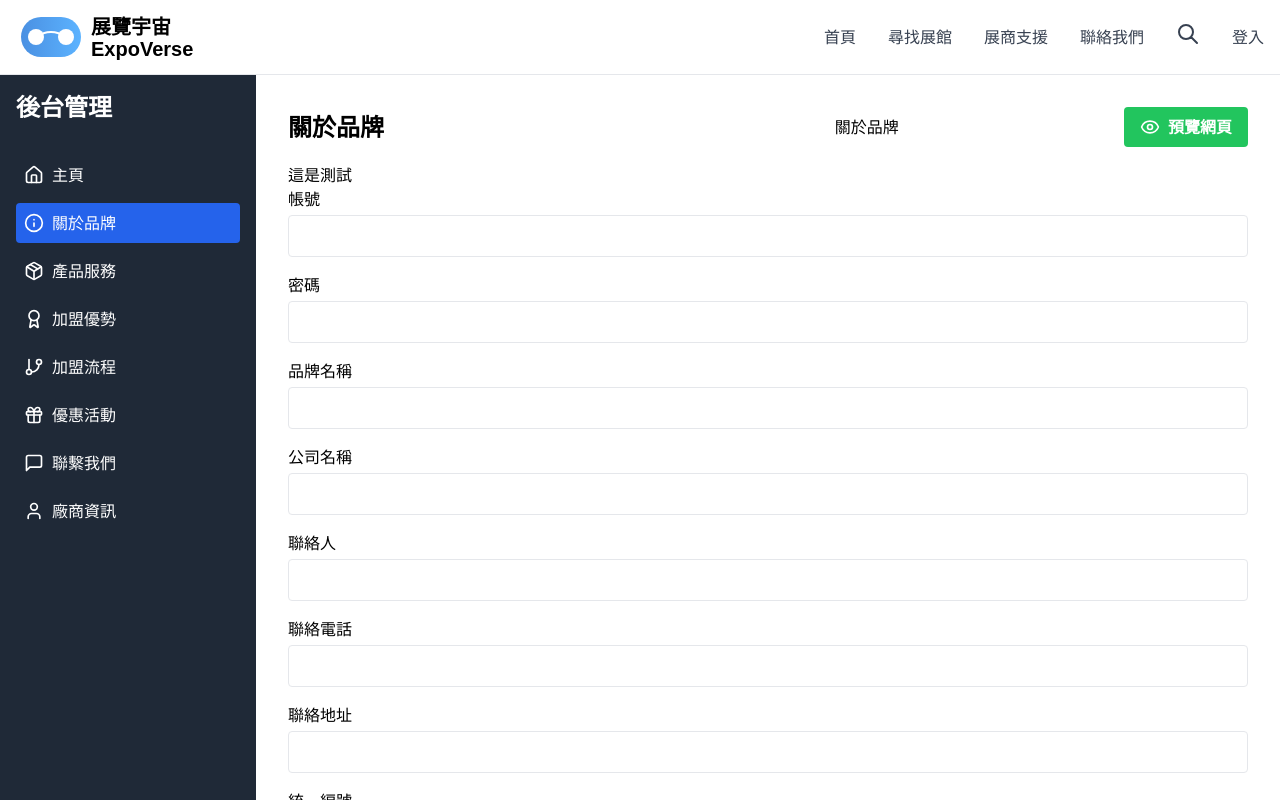
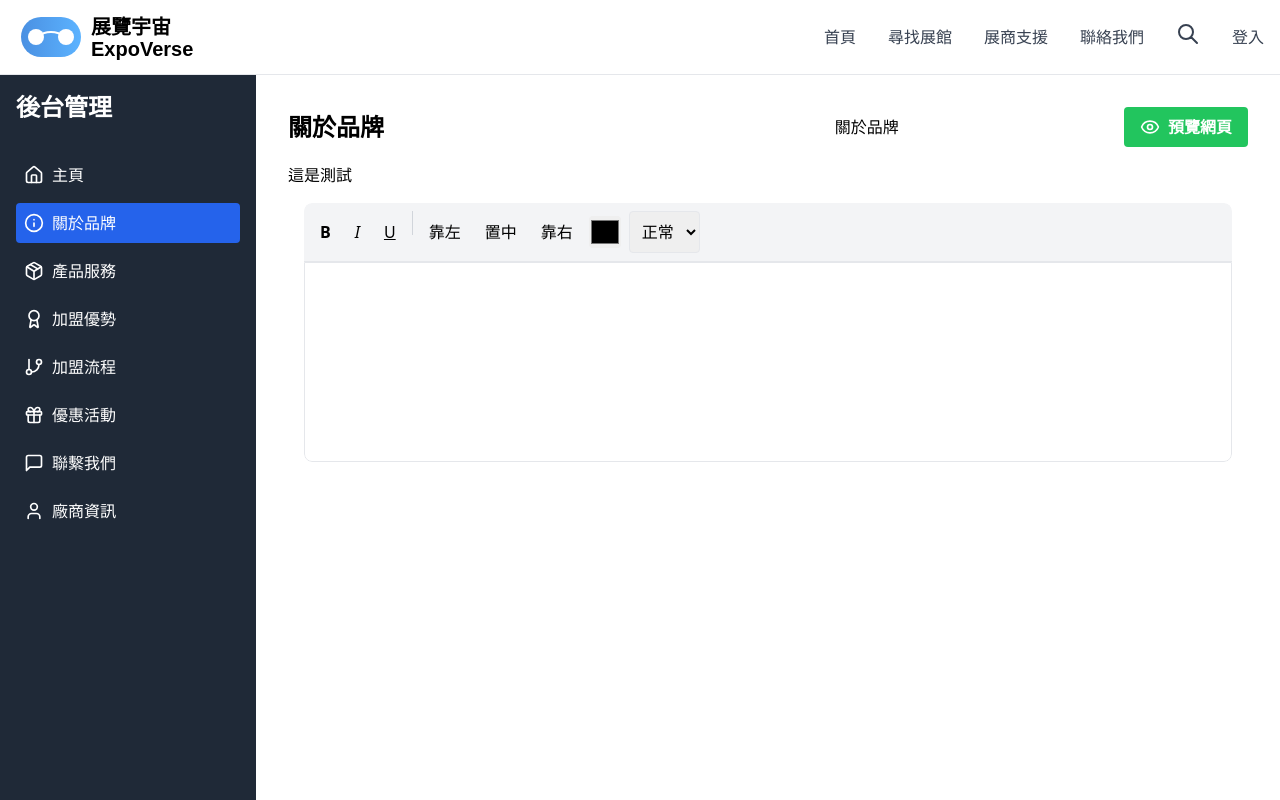
Before and after one commit to watson050308/franchise-web, a Vue app in the folder frontend/: page /app-management in a window 1280 px wide. Both pictures are taken after a click on the button "關於品牌". Shown: the top 800 px of the page. Built offline with nearby package versions, Linux system fonts and the light colour scheme.

Commit message:
edit text area

```diff
--- /dev/null
+++ b/frontend/src/components/ui/franchise/EditableArea.vue
@@ -0,0 +1,237 @@
+<!-- EditableArea.vue -->
+<template>
+    <div class="editable-container">
+      <!-- 工具欄 -->
+      <div class="toolbar bg-gray-100 p-2 rounded-t-lg border-b flex flex-wrap gap-2">
+        <!-- 文字樣式 -->
+        <div class="flex gap-2">
+          <button
+            v-for="(style, index) in textStyles"
+            :key="index"
+            @click="applyStyle(style.command)"
+            class="p-2 hover:bg-gray-200 rounded"
+            :class="{ 'bg-gray-300': isStyleActive(style.command) }">
+            <span :class="style.icon">{{ style.label }}</span>
+          </button>
+        </div>
+
+        <!-- 分隔線 -->
+        <div class="h-6 w-px bg-gray-300"></div>
+
+        <!-- 對齊方式 -->
+        <div class="flex gap-2">
+          <button
+            v-for="align in alignments"
+            :key="align.command"
+            @click="applyStyle(align.command)"
+            class="p-2 hover:bg-gray-200 rounded">
+            {{ align.label }}
+          </button>
+        </div>
+
+        <!-- 顏色選擇器 -->
+        <div class="flex items-center gap-2">
+          <input
+            type="color"
+            v-model="selectedColor"
+            @change="applyColor"
+            class="w-8 h-8 rounded cursor-pointer">
+        </div>
+
+        <div class="flex items-center gap-2">
+        <!-- 在原有工具欄的分隔線後面添加 -->
+        <select
+            @change="applyFontSize"
+            class="p-2 border rounded hover:bg-gray-200"
+            v-model="selectedFontSize">
+            <option value="1">最小</option>
+            <option value="2">小</option>
+            <option value="3">正常</option>
+            <option value="4">大</option>
+            <option value="5">較大</option>
+            <option value="6">最大</option>
+        </select>
+        </div>
+      </div>
+
+
+
+      <!-- 編輯區域 -->
+      <div
+        ref="editableDiv"
+        class="edit-area p-4 min-h-[200px] bg-white border rounded-b-lg"
+        contenteditable="true"
+        @input="handleInput"
+        @paste="handlePaste"
+        v-html="content">
+      </div>
+
+      <!-- 調整大小控制器 -->
+      <div
+        class="resize-handle"
+        @mousedown="startResize">
+      </div>
+    </div>
+  </template>
+
+  <script setup>
+  import { ref, onMounted, onUnmounted } from 'vue'
+
+  // 定義屬性
+  const props = defineProps({
+    modelValue: {
+      type: String,
+      default: ''
+    },
+    minHeight: {
+      type: Number,
+      default: 200
+    }
+  })
+
+  // 定義事件
+  const emit = defineEmits(['update:modelValue', 'change'])
+
+  // 參考和狀態
+  const editableDiv = ref(null)
+  const selectedColor = ref('#000000')
+  const content = ref(props.modelValue)
+  const isResizing = ref(false)
+  const startY = ref(0)
+  const startHeight = ref(0)
+
+  // 文字樣式選項
+  const textStyles = [
+    { label: 'B', command: 'bold', icon: 'font-bold' },
+    { label: 'I', command: 'italic', icon: 'italic' },
+    { label: 'U', command: 'underline', icon: 'underline' }
+  ]
+
+  // 對齊方式
+  const alignments = [
+    { label: '靠左', command: 'justifyLeft' },
+    { label: '置中', command: 'justifyCenter' },
+    { label: '靠右', command: 'justifyRight' }
+  ]
+
+  // 設定字體大小
+  const selectedFontSize = ref('3')
+
+  const applyFontSize = () => {
+  document.execCommand('fontSize', false, selectedFontSize.value)
+  editableDiv.value.focus()
+}
+
+  // 應用樣式
+  const applyStyle = (command) => {
+    document.execCommand(command, false, null)
+    editableDiv.value.focus()
+  }
+
+  // 應用顏色
+  const applyColor = () => {
+    document.execCommand('foreColor', false, selectedColor.value)
+    editableDiv.value.focus()
+  }
+
+  // 檢查樣式是否激活
+  const isStyleActive = (command) => {
+    return document.queryCommandState(command)
+  }
+
+  // 處理輸入
+  const handleInput = () => {
+    const newContent = editableDiv.value.innerHTML
+    emit('update:modelValue', newContent)
+    emit('change', newContent)
+  }
+
+  // 處理貼上，去除格式
+  const handlePaste = (e) => {
+    e.preventDefault()
+    const text = e.clipboardData.getData('text/plain')
+    document.execCommand('insertText', false, text)
+  }
+
+  // 調整大小相關函數
+  const startResize = (e) => {
+    isResizing.value = true
+    startY.value = e.clientY
+    startHeight.value = editableDiv.value.offsetHeight
+    document.addEventListener('mousemove', handleResize)
+    document.addEventListener('mouseup', stopResize)
+  }
+
+  const handleResize = (e) => {
+    if (!isResizing.value) return
+    const newHeight = startHeight.value + (e.clientY - startY.value)
+    if (newHeight >= props.minHeight) {
+      editableDiv.value.style.height = `${newHeight}px`
+    }
+  }
+
+  const stopResize = () => {
+    isResizing.value = false
+    document.removeEventListener('mousemove', handleResize)
+    document.removeEventListener('mouseup', stopResize)
+  }
+
+  // 生命週期
+  onMounted(() => {
+    if (props.modelValue) {
+      content.value = props.modelValue
+    }
+  })
+
+  onUnmounted(() => {
+    document.removeEventListener('mousemove', handleResize)
+    document.removeEventListener('mouseup', stopResize)
+  })
+  </script>
+
+  <style scoped>
+  .editable-container {
+    position: relative;
+    width: 100%;
+    border-radius: 8px;
+    overflow: hidden;
+  }
+
+  .edit-area {
+    outline: none;
+    overflow-y: auto;
+    word-break: break-word;
+  }
+
+  .resize-handle {
+    position: absolute;
+    bottom: 0;
+    left: 0;
+    right: 0;
+    height: 5px;
+    cursor: ns-resize;
+    background: transparent;
+  }
+
+  .resize-handle:hover {
+    background: rgba(0, 0, 0, 0.1);
+  }
+
+  /* 自定義滾動條樣式 */
+  .edit-area::-webkit-scrollbar {
+    width: 8px;
+  }
+
+  .edit-area::-webkit-scrollbar-track {
+    background: #f1f1f1;
+  }
+
+  .edit-area::-webkit-scrollbar-thumb {
+    background: #888;
+    border-radius: 4px;
+  }
+
+  .edit-area::-webkit-scrollbar-thumb:hover {
+    background: #555;
+  }
+  </style>
--- a/frontend/src/components/ui/franchise/ManageFranchiseAbout.vue
+++ b/frontend/src/components/ui/franchise/ManageFranchiseAbout.vue
@@ -1,50 +1,21 @@
-<!-- components/ui/VendorInfoForm.vue -->
 <template>
   這是測試
-  <form @submit.prevent="submitForm" class="space-y-4">
-    <div v-for="field in fields" :key="field.name">
-      <label class="block mb-1">{{ field.label }}</label>
-      <input
-        :type="field.type"
-        v-model="formData[field.name]"
-        class="w-full border rounded p-2"
-      />
-    </div>
-    <button type="submit" class="bg-blue-500 hover:bg-blue-600 text-white font-bold py-2 px-4 rounded">
-      保存
-    </button>
-  </form>
+  <div class="container mx-auto p-4">
+    <EditableArea
+      v-model="content"
+      :min-height="300"
+      @change="handleContentChange"
+    />
+  </div>
 </template>
 
-<script>
-import { reactive } from 'vue';
+<script setup>
+import { ref } from 'vue'
+import EditableArea from './EditableArea.vue'
 
-export default {
-  name: 'ManageFranchiseAbout',
-  setup() {
-    const fields = [
-      { name: 'account', label: '帳號', type: 'text' },
-      { name: 'password', label: '密碼', type: 'password' },
-      { name: 'brandName', label: '品牌名稱', type: 'text' },
-      { name: 'companyName', label: '公司名稱', type: 'text' },
-      { name: 'contactPerson', label: '聯絡人', type: 'text' },
-      { name: 'phoneNumber', label: '聯絡電話', type: 'tel' },
-      { name: 'address', label: '聯絡地址', type: 'text' },
-      { name: 'businessNumber', label: '統一編號', type: 'text' },
-    ];
+const content = ref('')
 
-    const formData = reactive({});
-
-    const submitForm = () => {
-      console.log('Form submitted:', formData);
-      // Here you would typically send the data to your backend
-    };
-
-    return {
-      fields,
-      formData,
-      submitForm
-    };
-  }
-};
+const handleContentChange = (newContent) => {
+  console.log('Content updated:', newContent)
+}
 </script>
```
